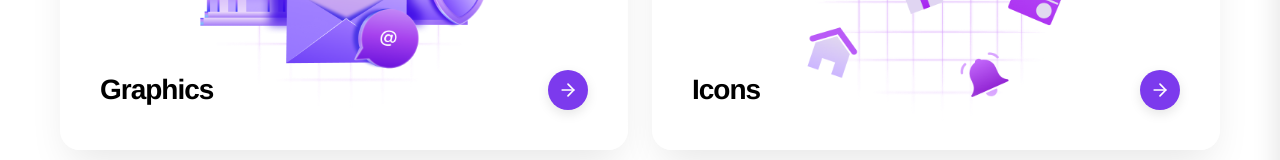
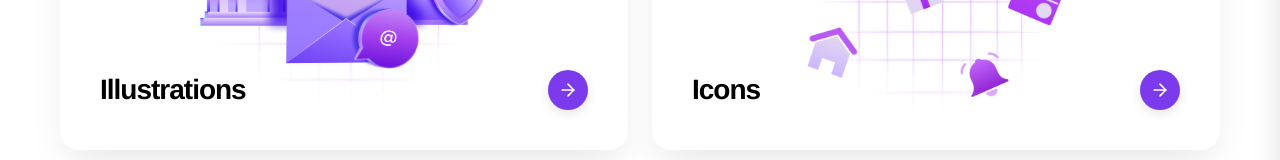
Before and after one commit to yamparalarahul27/illu-ic, a Next.js app: page /dashboard in a window 1280 px wide. Shown: the part 554-714 px from the top of the page. Built offline with nearby package versions, Linux system fonts and the light colour scheme.

Commit message:
style: changed 'Graphics' text to 'Illustrations'

```diff
--- a/src/app/dashboard/page.tsx
+++ b/src/app/dashboard/page.tsx
@@ -134,7 +134,7 @@ function DashboardContent() {
             alignItems: "center",
             justifyContent: "space-between"
           }}>
-            <span>Graphics</span>
+            <span>Illustrations</span>
             <div style={{
               display: "flex",
               alignItems: "center",
```
